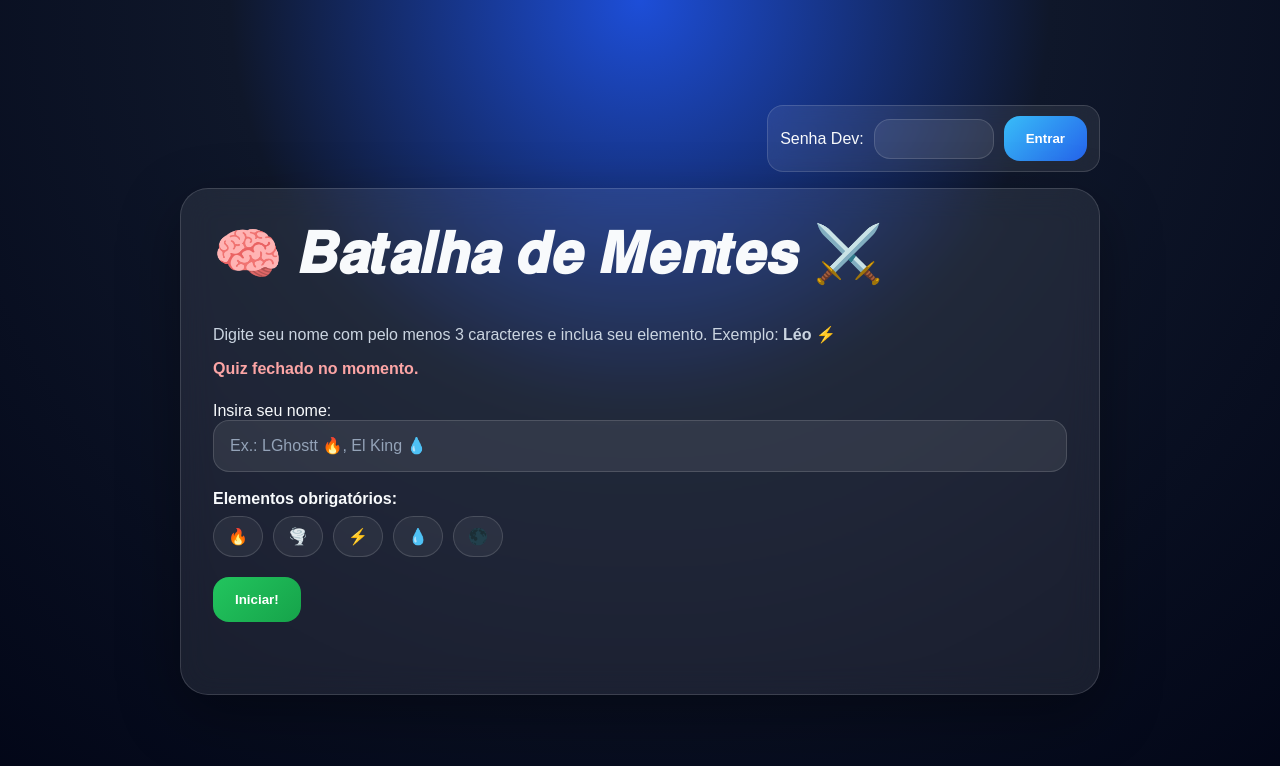
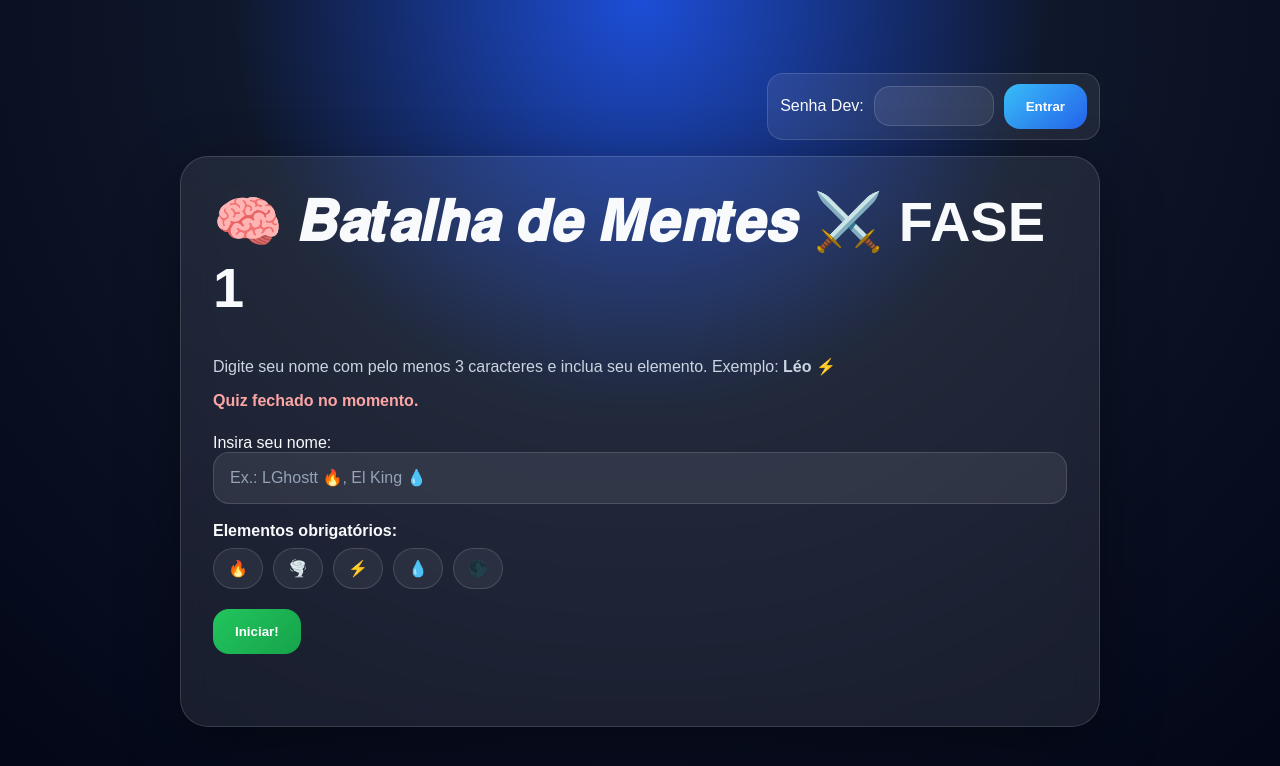
Before and after one commit to AzryonNoctis/quiz_app, a Flask app: page / in a window 1280 px wide. Shown: the top 766 px of the page. Run offline with Flask 3, Linux system fonts and the light colour scheme; data comes from the database, SQL or seed files in the repository.

Commit message:
Update index.html

```diff
--- a/quiz_app/templates/index.html
+++ b/quiz_app/templates/index.html
@@ -112,7 +112,7 @@
     </div>
 
     <div class="card">
-      <h1>🧠 𝑩𝒂𝒕𝒂𝒍𝒉𝒂 𝒅𝒆 𝑴𝒆𝒏𝒕𝒆𝒔 ⚔️</h1>
+      <h1>🧠 𝑩𝒂𝒕𝒂𝒍𝒉𝒂 𝒅𝒆 𝑴𝒆𝒏𝒕𝒆𝒔 ⚔️ FASE 1</h1>
       <p>Digite seu nome com pelo menos 3 caracteres e inclua seu elemento. Exemplo: <strong>Léo ⚡</strong></p>
       <p class="status {{ 'open' if quiz_open else 'closed' }}">{{ 'Quiz aberto para respostas.' if quiz_open else 'Quiz fechado no momento.' }}</p>
 
```
